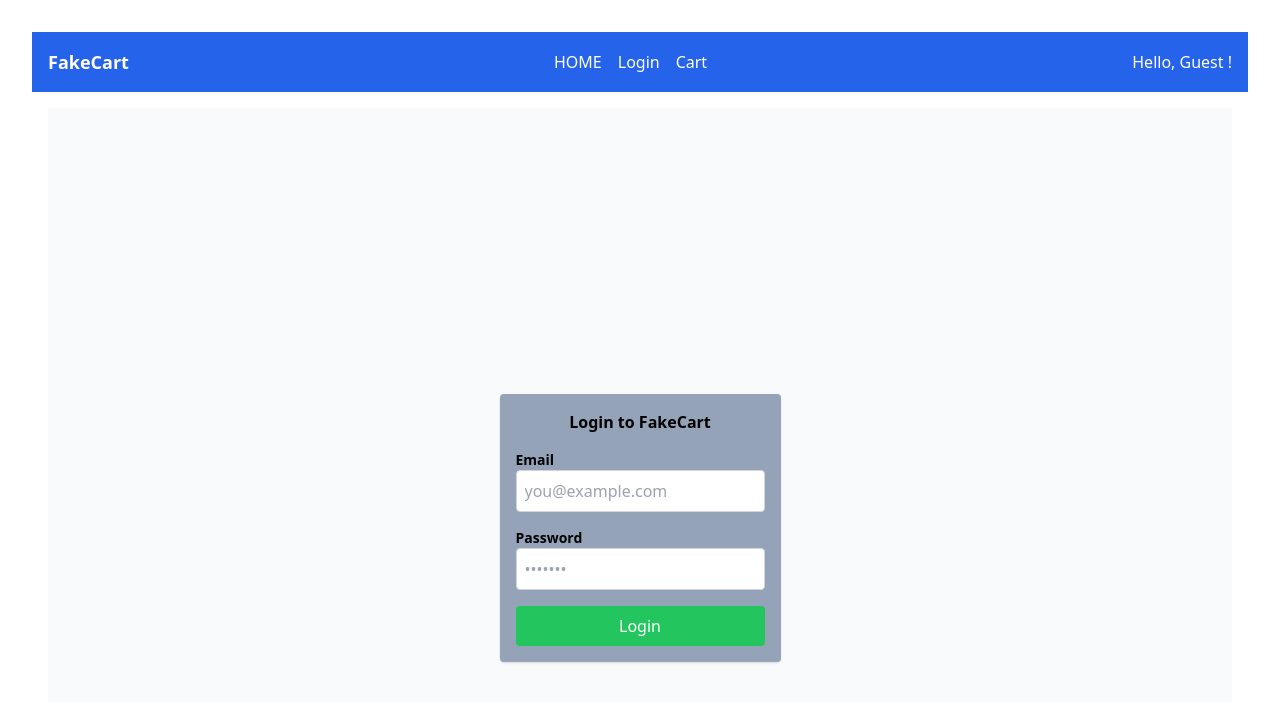
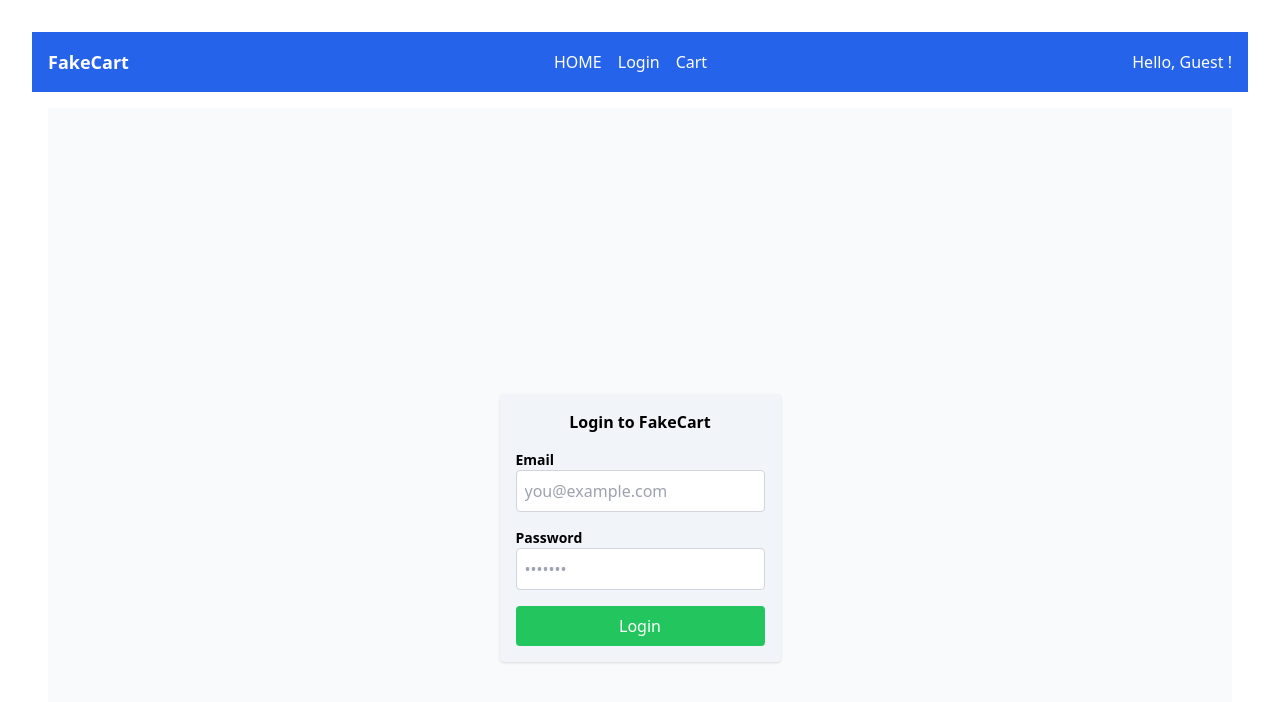
Before and after one commit to krupsKSM/FakeCart-app, a React (Vite) app in the folder fakecart/: page /login in a window 1280 px wide. Shown: the top 702 px of the page. Built offline with nearby package versions, Linux system fonts and the light colour scheme.

Commit message:
update loginFormDynamic with UI changes

```diff
--- a/fakecart/src/components/login/LoginFormDynamic.tsx
+++ b/fakecart/src/components/login/LoginFormDynamic.tsx
@@ -60,7 +60,7 @@ const LoginFormDynamic = () => {
   }
   return (
     <>
-      <section className='p-4 max-wd-md mx-auto mt-10 bg-slate-400 rounded shadow'>
+      <section className='p-4 max-wd-md mx-auto mt-10 bg-slate-100 rounded shadow'>
         <h2 className="tetx-xl font-semibold mb-4">Login to FakeCart</h2>
 
         <form onSubmit={handleSubmit} className='space-y-4 text-left'>
```
